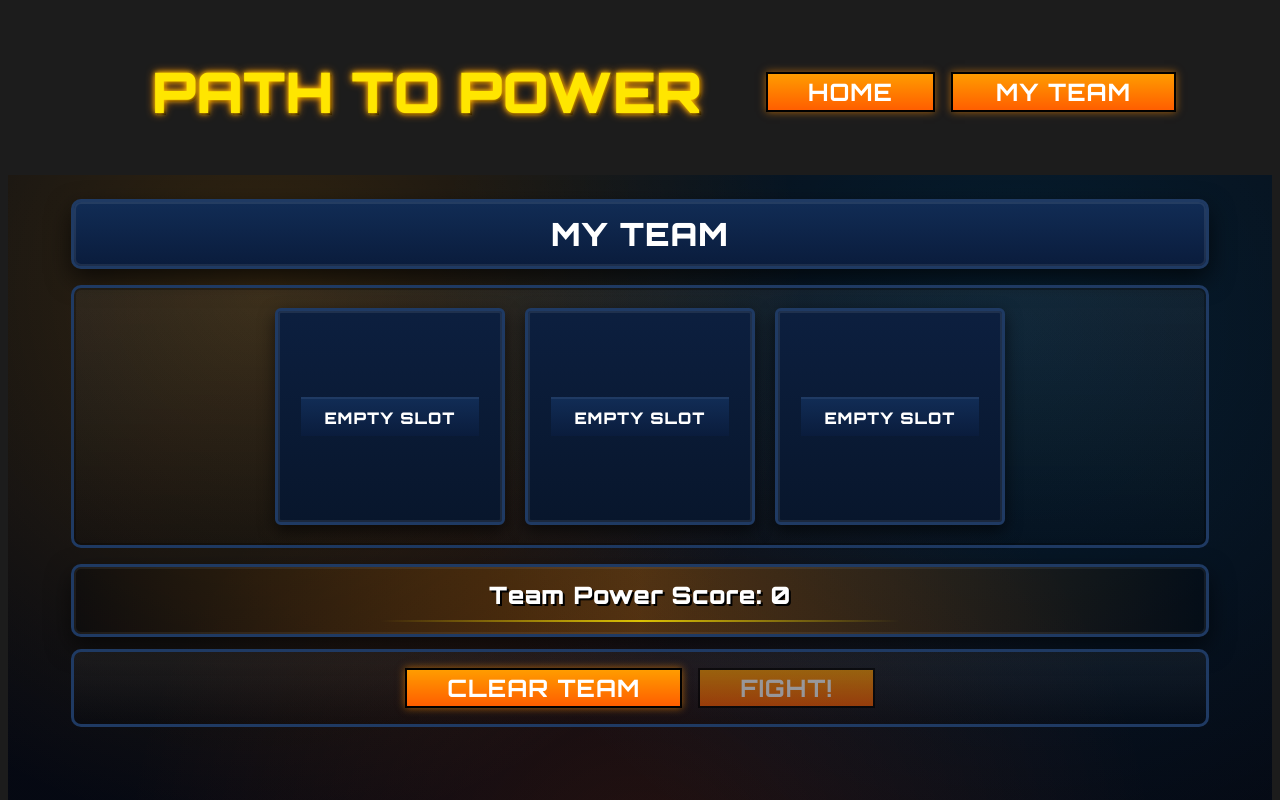
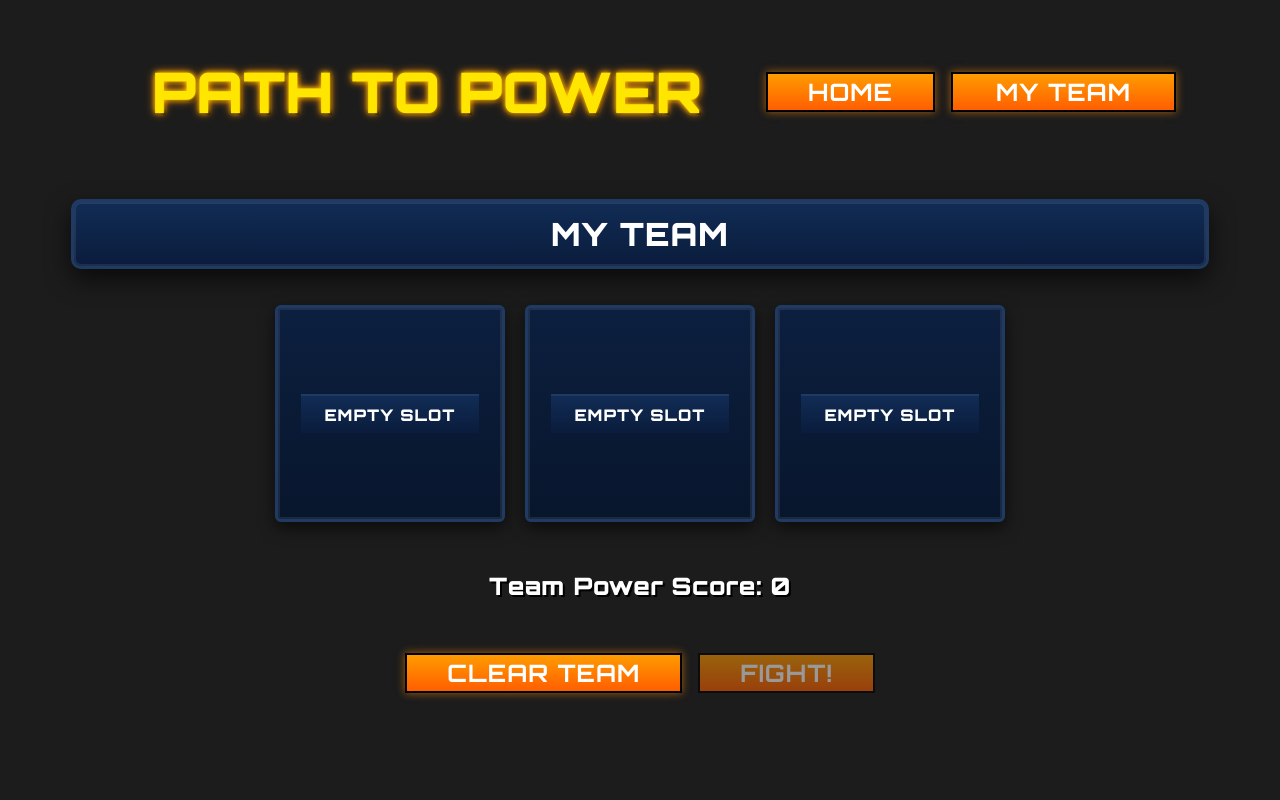
Before and after one commit to keenanmacneill/project2, a React (Vite) app: page /myteam in a window 1280 px wide. Shown: the top 800 px of the page. Built offline with nearby package versions, Linux system fonts and the light colour scheme.

Commit message:
removes extra background color from team

```diff
--- a/src/features/team/Team.css
+++ b/src/features/team/Team.css
@@ -4,12 +4,6 @@
   align-items: center;
   padding: 1.5rem 1rem 2rem;
   min-height: calc(100vh - 80px);
-
-  background:
-    radial-gradient(circle at 20% 15%, rgba(255,160,0,0.18), transparent 45%),
-    radial-gradient(circle at 80% 20%, rgba(0,170,255,0.12), transparent 50%),
-    radial-gradient(circle at 50% 90%, rgba(255,80,0,0.12), transparent 55%),
-    linear-gradient(180deg, #070b14, #050812);
   color: #fff;
 }
 
@@ -42,12 +36,6 @@
 
   padding: 1.25rem 1rem;
   margin-bottom: 1rem;
-
-  border: 3px solid #1f3a63;
-  border-radius: 10px;
-
-  background: linear-gradient(180deg, rgba(255,255,255,0.05), rgba(0,0,0,0.12));
-  box-shadow: inset 0 0 0 2px rgba(0,0,0,0.25);
 }
 
 #teamGallery .characterCard{
@@ -94,14 +82,6 @@
   text-align: center;
   font-weight: 900;
   letter-spacing: .5px;
-
-  border: 3px solid #1f3a63;
-  border-radius: 10px;
-
-  background: linear-gradient(90deg, rgba(0,0,0,0.25), rgba(255,140,0,0.25), rgba(0,0,0,0.25));
-  box-shadow:
-    inset 0 0 0 2px rgba(255,255,255,0.06),
-    0 10px 24px rgba(0,0,0,0.55);
 }
 
 #teamContainer > h2{
@@ -114,7 +94,6 @@
   height: 2px;
   margin: .6rem auto 0;
   width: min(520px, 70%);
-  background: linear-gradient(90deg, transparent, rgba(255,230,0,0.8), transparent);
 }
 
 .teamEmptySlot{
@@ -182,11 +161,6 @@
   gap: 1rem;
 
   padding: 1rem;
-
-  border: 3px solid #1f3a63;
-  border-radius: 10px;
-
-  background: linear-gradient(180deg, rgba(255,255,255,0.05), rgba(0,0,0,0.12));
 }
 
 #fight, #clear {
--- a/src/shared/Headers.css
+++ b/src/shared/Headers.css
@@ -19,7 +19,6 @@
 #headerTitle{
   font-size: 3.5rem;
   margin: 3rem;
-  min-width: 315px;
   text-align: center;
   font-weight: 900;
   color: #ffe600;
@@ -36,7 +35,6 @@
 
 #searchBar{
   width: 70rem;
-  min-width: 350px;
   height: 3rem;
   margin: 1rem;
   align-self: center;
@@ -123,3 +121,12 @@
 #team{
   min-width: 225px
 }
+
+@media (max-width: 1340px){
+  #homePageHeader{
+    flex-direction:column;
+  }
+  #searchBar{
+    width: min(50rem, 95vw);
+  }
+}
```
